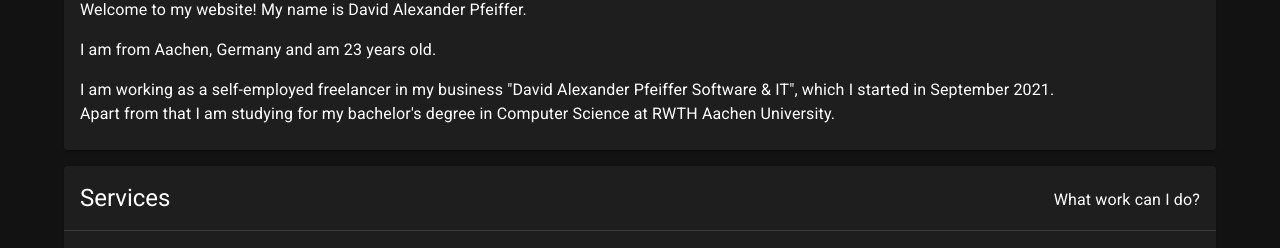
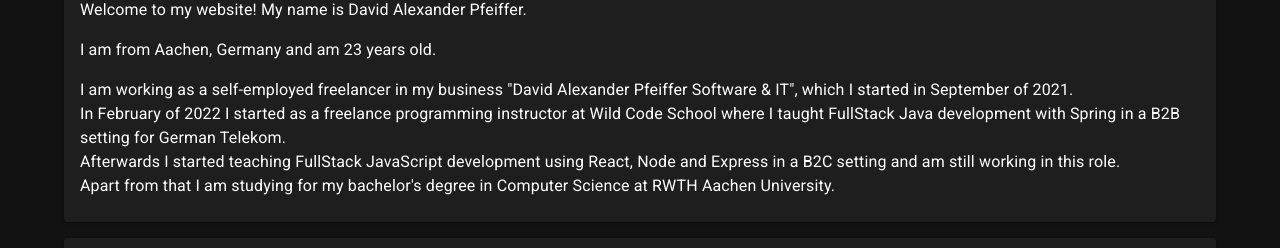
Before and after one commit to davidmc971/d-a-pfeiffer-website, a React (Create React App) app in the folder website-react-ts/: page / in a window 1280 px wide. Shown: the part 899-1147 px from the top of the page. Built offline with nearby package versions, Linux system fonts and the light colour scheme.

Commit message:
Updated About section

```diff
--- a/website-react-ts/src/Components/About.tsx
+++ b/website-react-ts/src/Components/About.tsx
@@ -10,7 +10,11 @@ function About() {
       <p>I am from Aachen, Germany and am {age} years old.</p>
       <p>
         I am working as a self-employed freelancer in my business "David
-        Alexander Pfeiffer Software & IT", which I started in September 2021.
+        Alexander Pfeiffer Software & IT", which I started in September of 2021.
+        <br />
+        In February of 2022 I started as a freelance programming instructor at Wild Code School where I taught FullStack Java development with Spring in a B2B setting for German Telekom.
+        <br />
+        Afterwards I started teaching FullStack JavaScript development using React, Node and Express in a B2C setting and am still working in this role.
         <br />
         Apart from that I am studying for my bachelor's degree in Computer
         Science at RWTH Aachen University.
```
